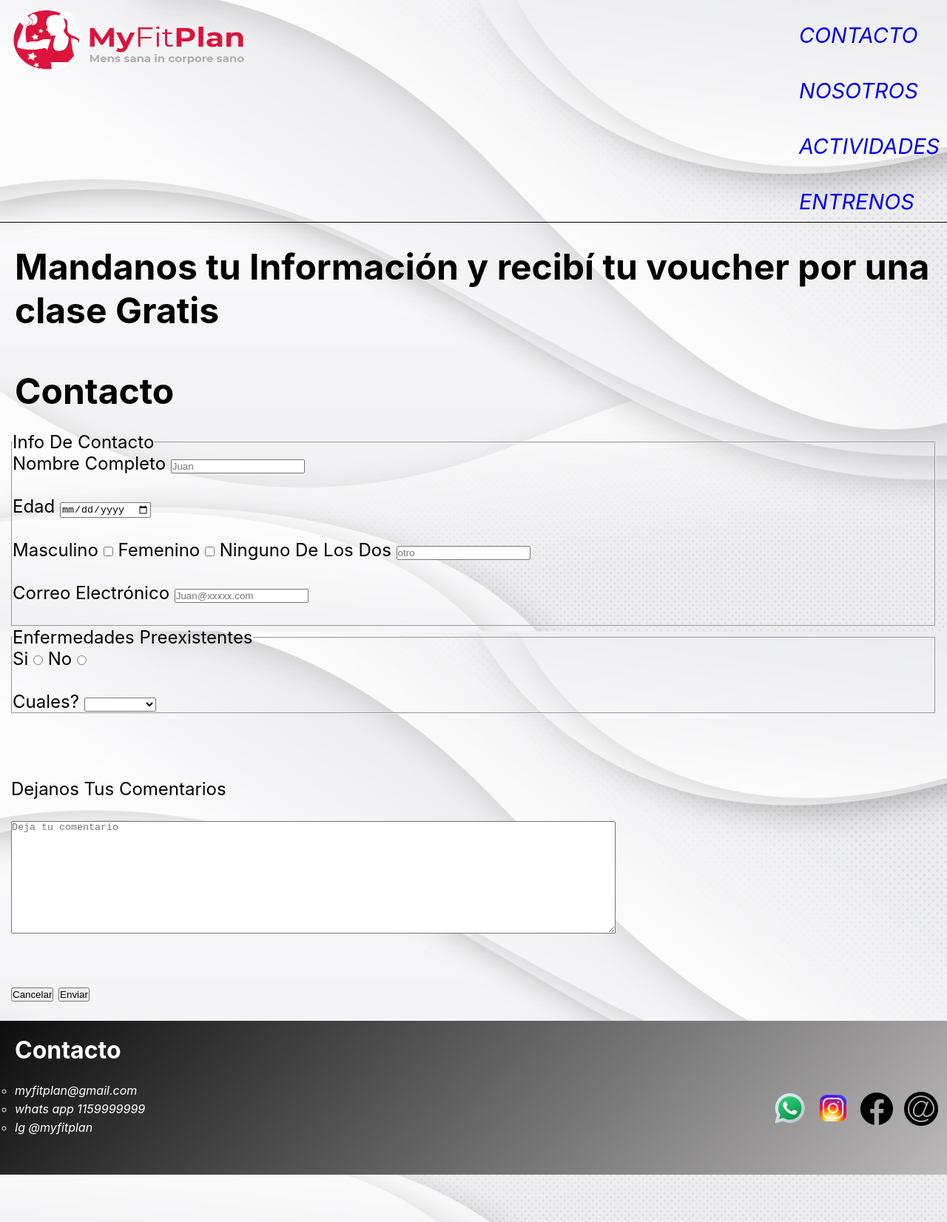
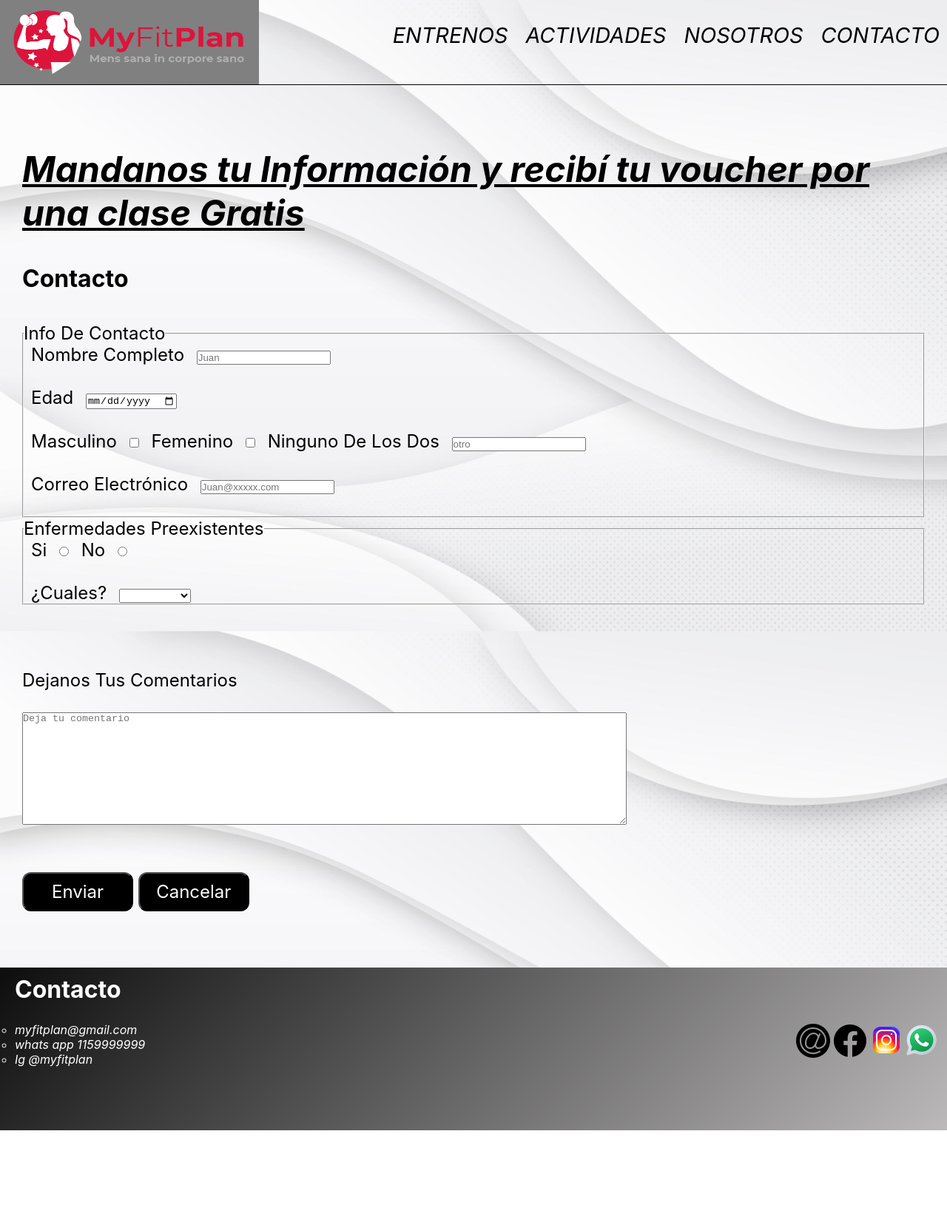
Before and after one commit to Fled87/My-Fit-Plan, a plain HTML site: page Contacto.html in a window 1280 px wide. Shown: the whole page at 74% size. After the commit the page ends 1528 px from the top, so only its background shows below. Drawn offline with Linux system fonts and the light colour scheme.

Commit message:
Index + Contacto

```diff
--- a/Contacto.html
+++ b/Contacto.html
@@ -7,75 +7,75 @@
     <meta name="description" content="Formulario de contacto con el grupo">
     <meta name="keywords" content="CONTACTO, FIT PLAN, CLASE, CLASE DE PRUEBA">
     <title>My fit Plan-Seccion de Contacto</title>
-    <link rel="stylesheet" href="css/style.css">
+    <link rel="stylesheet" href="sass/style.css">
     <link rel="preconnect" href="https://fonts.googleapis.com">
     <link rel="preconnect" href="https://fonts.gstatic.com" crossorigin>
     <link href="https://fonts.googleapis.com/css2?family=Roboto:ital,wght@0,400;0,500;0,700;1,400;1,500;1,700&display=swap" rel="stylesheet">
     <link rel="icon" href="img/android-chrome-192x192.png" type="image/ico"/>
 </head>
-<body class="gridIndex">
-    <nav class="hijoNav">
-        <a href="index.html" style="text-decoration: none;">
+<body>
+    <nav class="nav">
+        <a class="linkColor" href="Index.html" style="text-decoration: none;">
             <img src="img/LogoConFondo_transparente.png" alt="Logo empresa" width="350px" height="110px">
         </a>
-        <ul>
-            <li class="ListaMenu">
-                <a href="Contacto.html" style="text-decoration: none;">CONTACTO</a>
+        <ul class="menu">
+            <li class="menu__item">
+                <a class="linkColor" href="clases.html" style="text-decoration: none;">ENTRENOS</a>
             </li>
-            <li class="ListaMenu" >
-                <a href="Nosotros.html" style="text-decoration: none;">NOSOTROS</a>
-            </li>
-            <li class="ListaMenu">
-                <a href="Actividades.html" style="text-decoration: none;">ACTIVIDADES</a>
-                <ul>
-                    <li class="ListaMenu">
-                        <a href="" style="text-decoration: none;">Ciclismo</a>
+            <li class="menu__item hoverMenu">
+                <a class="linkColor" href="Actividades.html" style="text-decoration: none;">ACTIVIDADES</a>
+                <ul class="submenu">
+                    <li class="submenu__item">
+                        <a class="linkColor" href="" style="text-decoration: none;">Ciclismo</a>
                     </li>
-                    <li class="ListaMenu">
-                        <a href="" style="text-decoration: none;">Running</a>
+                    <li class="submenu__item">
+                        <a class="linkColor" href="" style="text-decoration: none;">Running</a>
                     </li>
-                    <li class="ListaMenu">
-                        <a href="" style="text-decoration: none;">Natación</a>
+                    <li class="submenu__item">
+                        <a class="linkColor" href="" style="text-decoration: none;">Natación</a>
                     </li>
                 </ul>
             </li>
-            <li class="ListaMenu">
-                <a href="clases.html" style="text-decoration: none;">ENTRENOS</a>
+            <li class="menu__item" >
+                <a class="linkColor" href="Nosotros.html" style="text-decoration: none;">NOSOTROS</a>
+            </li>
+            <li class="menu__item">
+                <a class="linkColor" href="Contacto.html" style="text-decoration: none;">CONTACTO</a>
             </li>
         </ul>
     </nav>
 <br>
 <br>
 <br>
-<header class="hijoHeader">
-    <h2 class="TitulosSecciones animate__animated animate__fadeInLeft">Mandanos tu Información y recibí tu voucher por una clase Gratis</h2>
+<header class="header">
+    <h2 class="header__titulo">Mandanos tu Información y recibí tu voucher por una clase Gratis</h2>
 </header>
-    <main class="hijoMain">
+    <main class="main">
     <section>
-        <h3 class="TitulosSecciones animate__animated animate__fadeInLeft">Contacto</h3>
-        <form action="envio.php" method="POST" class="FormularioContacto">
+        <h3 class="main__subtitulo_contacto">Contacto</h3>
+        <form action="envio.php" method="POST" class="main__formulario">
         <fieldset>
                 <legend>Info de Contacto</legend>
-                <label for="nombre">Nombre Completo</label>
-                <input type="text" name="nombre" placeholder="Juan" class="input"><br><br>
-                <label for="nombre">Edad</label>
+                <label for="nombre" class="main__etiquetado">Nombre Completo</label>
+                <input type="text" name="nombre" placeholder="Juan"><br><br>
+                <label for="nombre" class="main__etiquetado">Edad</label>
                 <input type="date" name="edad"><br><br>
-                <label for="Masculino">Masculino</label>
+                <label for="Masculino" class="main__etiquetado">Masculino</label>
                 <input type="Checkbox" name="Masculino" value="Masculino">
-                <label for="Femenino">Femenino</label>
+                <label for="Femenino" class="main__etiquetado">Femenino</label>
                 <input type="Checkbox" name="Femenino" value="Femenino">
-                <label for="otro">Ninguno de los dos</label>
-                <input type="text" name="otro" placeholder="otro" class="input"><br><br>
-                <label for="email">Correo Electrónico</label>
+                <label for="otro" class="main__etiquetado">Ninguno de los dos</label>
+                <input type="text" name="otro" placeholder="otro"><br><br>
+                <label for="email" class="main__etiquetado">Correo Electrónico</label>
                 <input type="email" name="email" placeholder="Juan@xxxxx.com" class="input"><br><br>
         </fieldset>
         <fieldset>
             <legend>Enfermedades Preexistentes</legend>
-            <label for="">Si</label>
+            <label for="" class="main__etiquetado">Si</label>
             <input type="radio" name="enfermedades" value="si">
-            <label for="">No</label>
+            <label for="" class="main__etiquetado">No</label>
             <input type="radio" name="enfermedades" value="No"><br><br>
-            <label for="">Cuales?</label>
+            <label for="" class="main__etiquetado">¿Cuales?</label>
             <select name="enfermedades" id="">
             <option></option>
             <option value="HT">Hipertenso</option>
@@ -87,24 +87,27 @@
         <label for="">Dejanos tus Comentarios</label><br><br>
         <textarea name="Comentario" id="" cols="100" rows="10" placeholder="Deja tu comentario" ></textarea>
         <br><br><br>
-        <input type="Reset" value="Cancelar">
-        <input type="submit" value="Enviar">
+        <input type="submit" value="Enviar" class="buttons">
+        <input type="Reset" value="Cancelar" class="buttons">
     </form>
     </section>
     </main>
     <br>
     <br>
-    <footer class="hijoFooter">
-        <h3 class="TitulosSecciones2">Contacto</h3>
-        <ul>
-            <li class="ListaContacto">myfitplan@gmail.com</li>
-            <li class="ListaContacto">whats app 1159999999</li>
-            <li class="ListaContacto">Ig @myfitplan</li>
+    <footer class="footer">
+        <h3 class="footer__titulo">Contacto</h3>
+        <ul class="footer__contacto">
+            <li>myfitplan@gmail.com</li>
+            <li>whats app 1159999999</li>
+            <li>Ig @myfitplan</li>
         </ul>
-        <a href="#" class="Redes"><img src="img/Email.png" alt="Correo"></a>
-        <a href="#" class="Redes"><img src="img/Facebook.png" alt="Facebook"></a>
-        <a href="#" class="Redes"><img src="img/Instagram.png" alt="Instagram"></a>
-        <a href="#" class="Redes"><img src="img/Whatsapp.png" alt="Whatsapp"></a>
+        <div class="footer__redes">
+            <a href="#"><img src="img/Email.png" alt="Correo"></a>
+            <a href="#"><img src="img/Facebook.png" alt="Facebook"></a>
+            <a href="#"><img src="img/Instagram.png" alt="Instagram"></a>
+            <a href="#"><img src="img/Whatsapp.png" alt="Whatsapp"></a>
+        </div>
     </footer>
+
 </body>
 </html>
--- /dev/null
+++ b/sass/_contacto.scss
@@ -0,0 +1,49 @@
+.header{
+    &__titulo{
+        font-family: $roboto;
+        font-size: 3rem;
+        font-style: italic;
+        text-decoration: underline;
+        margin: 20px;
+        padding: 10px;
+        color: black;
+    }
+}
+
+.main{
+    &__subtitulo_contacto{
+        font-size: 2rem;
+        font-family: $roboto;
+        color: black;
+        margin: 20px;
+        padding: 10px;
+    }
+    &__formulario{
+        font-size: 1.5rem;
+        text-align: justify;
+        text-transform: capitalize;
+        border-color: black;
+        border-width: 1px;
+        border-spacing: 5px;
+        font-family: $roboto;
+        margin: 20px;
+        padding: 10px;
+    }
+    &__etiquetado{
+        padding: 10px;
+    }
+}
+
+.buttons{
+    background-color: black;
+    color: white;
+    padding: 10px;
+    text-align: center;
+    text-decoration: none;
+    display: inline-block;
+    font-family: $roboto;
+    font-size: 1.5rem;
+    border-radius: 12px;
+    cursor: pointer;
+    width: 150px;
+}
--- a/sass/style.scss
+++ b/sass/style.scss
@@ -9,7 +9,8 @@
 @import "variables";
 
 @mixin imagenHeroe{
-        width: 90%;
+        width: 50%;
+        height: 50%;
         display: block;
         margin: auto;
 }
@@ -67,6 +68,7 @@ body{
         font-size: 3rem;
         font-family: $roboto;
         color: black;
+        text-decoration: underline;
         margin: 10px auto;
         padding: 10px;
     }
@@ -152,6 +154,10 @@ body{
 
 @import "actividades";
 
+/* Importación estilos para sección Contacto */
+
+@import "contacto";
+
 /*Responsive General*/
 
 @import "Responsive_General";
```
Also changed, not shown: Nosotros.html (+8 -9 lines), index.html (+47 -1 lines), sass/style.css, 1 other file.
